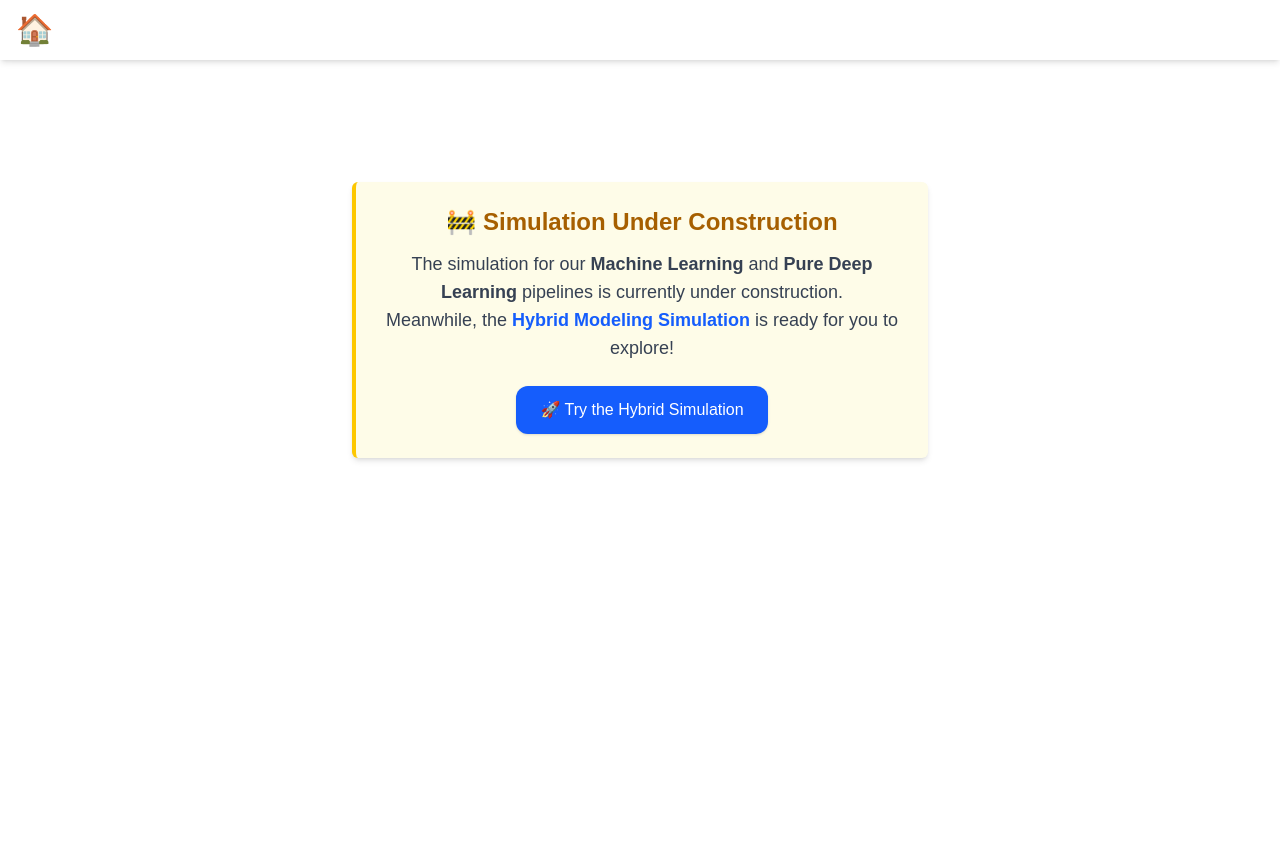
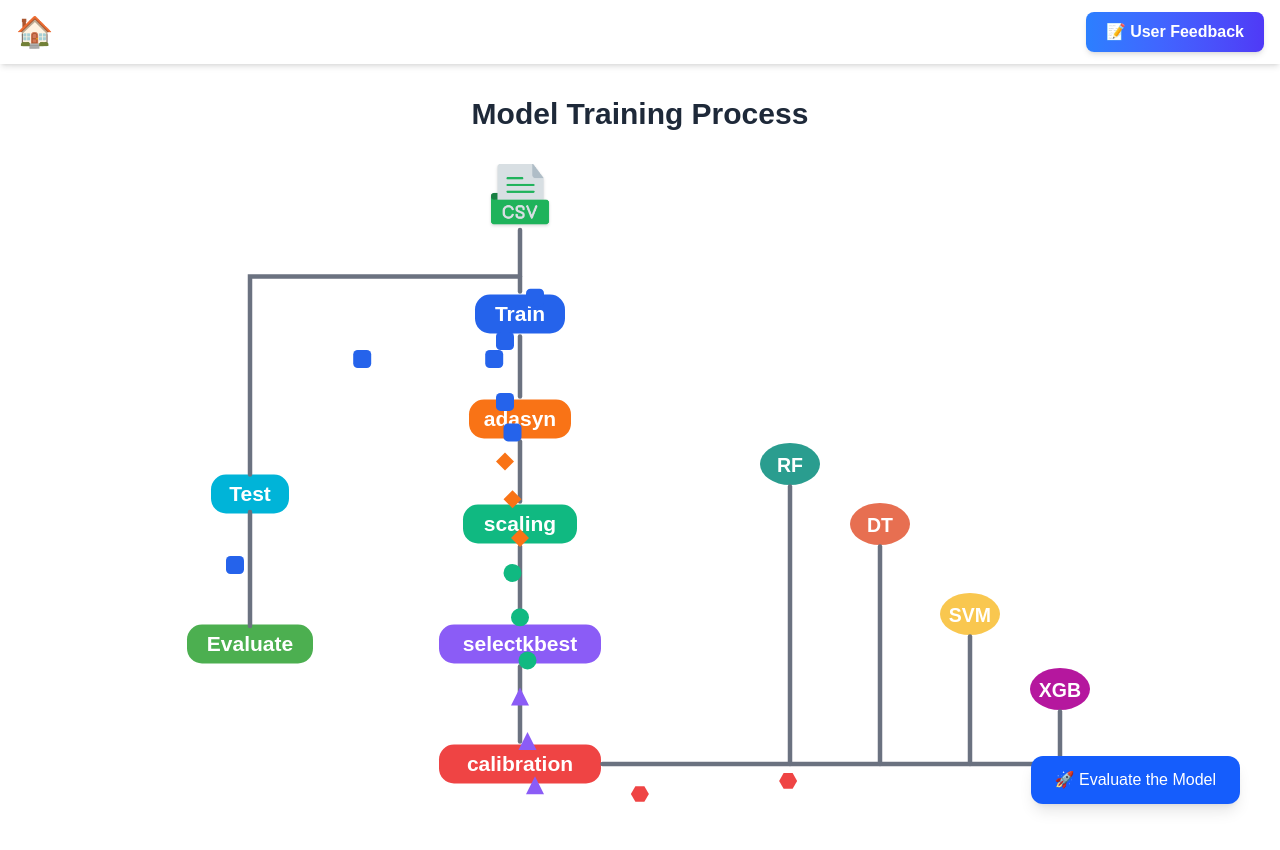
Before and after one commit to Krisha1703/Thyroid-Classification, a Next.js app: page /pure-ml in a window 1280 px wide. Shown: the top 850 px of the page. Before the commit the page ends 800 px from the top, so only its background shows below. Built offline with nearby package versions, Linux system fonts and the light colour scheme.

Commit message:
Created simulation for hybrid and pure-ml approach

```diff
--- a/src/app/page.js
+++ b/src/app/page.js
@@ -3,6 +3,7 @@
 import { useState } from 'react';
 import Link from 'next/link';
 import { motion } from 'framer-motion';
+import TopNavigation from '@/components/TopNavigation';
 
 export default function HomePage() {
   const [activeTab, setActiveTab] = useState(null);
@@ -40,6 +41,7 @@ export default function HomePage() {
 
   return (
     <main className="relative flex flex-col items-center justify-center min-h-screen bg-gray-100 px-4 py-8">
+      <TopNavigation />
       {/* Abstract & Objective Buttons */}
 
 
--- /dev/null
+++ b/src/app/pure-ml/model-evaluation/page.js
@@ -0,0 +1,61 @@
+"use client";
+
+import React from "react";
+import {
+  BarChart,
+  Bar,
+  XAxis,
+  YAxis,
+  CartesianGrid,
+  Tooltip,
+  Legend,
+  ResponsiveContainer,
+  Cell,
+} from "recharts";
+import TopNavigation from "@/components/TopNavigation";
+
+// Pure ML Binary Classification Accuracy (DDTI dataset)
+const data = [
+  { model: "SVM", accuracy: 95.59 },
+  { model: "XGBoost", accuracy: 95.59 },
+  { model: "Random Forest", accuracy: 91.18 },
+  { model: "Decision Tree", accuracy: 88.24 },
+];
+
+// Unique colors for each model
+const colors = ["#3B82F6", "#10B981", "#F59E0B", "#EF4444"];
+
+export default function PureMLBinaryChart() {
+  return (
+    <div className="w-full px-2 pt-20 pb-10">
+      <TopNavigation />
+      <h2 className="text-xl md:text-2xl font-bold text-center mb-6">
+        Pure ML Accuracy on DDTI Binary Classification
+      </h2>
+
+      <div className="w-11/12 sm:w-3/4 md:w-1/2 h-[300px] sm:h-[400px] mx-auto">
+        <ResponsiveContainer width="100%" height="100%">
+          <BarChart
+            data={data}
+            margin={{ top: 20, right: 30, left: 10, bottom: 50 }}
+          >
+            <CartesianGrid strokeDasharray="3 3" />
+            <XAxis
+              dataKey="model"
+              tick={{ fontSize: 12 }}
+              interval={0}
+              height={40}
+            />
+            <YAxis domain={[80, 100]} tick={{ fontSize: 12 }} />
+            <Tooltip />
+            <Bar dataKey="accuracy" >
+              {data.map((entry, index) => (
+                <Cell key={`cell-${index}`} fill={colors[index % colors.length]} />
+              ))}
+            </Bar>
+          </BarChart>
+        </ResponsiveContainer>
+      </div>
+    </div>
+  );
+}
--- a/src/app/pure-ml/page.js
+++ b/src/app/pure-ml/page.js
@@ -1,15 +1,124 @@
-"use client"
-import TopNavigation from "@/components/TopNavigation"
-import UnderConstructionNotice from "@/components/UnderConstructionNotice"
+"use client";
 
-const pureML = () => {
+import React, { useState, useEffect } from 'react';
+import { csvIconURL, PACKET_COUNT, STREAM_SPEED, PHASES_MODELS, colors, nodes, nodeDescriptions } from '@/components/constants';
+import PhasePacket from '@/components/phase-packet';
+import RenderNode from '@/components/RenderNode';
+import RenderLabelNode from '@/components/RenderLabelNode';
+import RenderStageNode from '@/components/RenderStageNode';
+import RenderModelNode from '@/components/RenderModelNode';
+import RenderConnections from '@/components/RenderConnections';
+import { useRouter } from 'next/navigation';
+import TopNavigation from '@/components/TopNavigation';
+
+export default function pureML() {
+  const [packets, setPackets] = useState([]);
+  const [selectedNode, setSelectedNode] = useState(null);
+   const router = useRouter();
+
+  useEffect(() => {
+    const initialPackets = [];
+    const totalPhasesArray = [
+      'root',
+      'splitToTrain',
+      'adasyn',
+      'scaling',
+      'selectkbest',
+      'calibration',
+      'splitToTest',
+      ...PHASES_MODELS,
+    ];
+
+    for (let i = 0; i < PACKET_COUNT; i++) {
+      const phaseIndex = i % totalPhasesArray.length;
+      const startProgress = (i / PACKET_COUNT) % 1;
+      initialPackets.push({
+        id: i,
+        phase: totalPhasesArray[phaseIndex],
+        progress: startProgress,
+      });
+    }
+    setPackets(initialPackets);
+
+    const interval = setInterval(() => {
+      setPackets((oldPackets) =>
+        oldPackets.map(({ id, phase, progress }) => {
+          let newProgress = progress + STREAM_SPEED;
+          if (newProgress > 1) {
+            const currentIndex = totalPhasesArray.indexOf(phase);
+            const nextIndex = (currentIndex + 1) % totalPhasesArray.length;
+            return { id, phase: totalPhasesArray[nextIndex], progress: 0 };
+          }
+          return { id, phase, progress: newProgress };
+        })
+      );
+    }, 25);
+
+    return () => clearInterval(interval);
+  }, []);
+
   return (
     <>
-        <TopNavigation />
-        <UnderConstructionNotice />
+    <TopNavigation />
+    <h2 className="md:text-3xl text-2xl font-bold mb-4 text-gray-800 mt-20 text-center p-4">Model Training Process</h2>
+     <div className="w-full relative">
+    <svg
+      viewBox="0 0 720 480"
+      preserveAspectRatio="xMidYMin meet"
+     className="w-full h-[90vh] sm:h-[100vh] md:h-[90vh] px-2 overflow-hidden mb-2"
 
-    </>
-  )
+    >
+
+      <RenderNode name="root" x={nodes.root.x} y={nodes.root.y} onClick={() => setSelectedNode("root")}/>
+      <RenderLabelNode name="Train" x={nodes.split.x} y={nodes.split.y} color={colors.root} onClick={() => setSelectedNode("train")} />
+      <RenderLabelNode name="Test"  x={nodes.testBranch.x} y={nodes.testBranch.y} color={colors.test} onClick={() => setSelectedNode("test")} />
+      <RenderLabelNode name="Evaluate" x={nodes.testEnd.x} y={nodes.testEnd.y} color={colors.evaluate} onClick={() => setSelectedNode("evaluate")} />
+
+
+      {nodes.trainStages.map((stage) => (
+        <RenderStageNode key={stage.name} {...stage} onClick={() => setSelectedNode(stage.name)}/>
+      ))}
+      {nodes.models.map((model) => (
+        <RenderModelNode key={model.name} {...model} onClick={() => setSelectedNode(model.name)}/>
+      ))}
+      <RenderConnections />
+      {packets.map((packet) => (
+        <PhasePacket key={packet.id} {...packet} />
+      ))}
+    </svg>
+
+
+  {/* Note Box */}
+  {/* Note Box */}
+{selectedNode && (
+  <div
+    className="
+      bg-yellow-100 border-l-4 border-yellow-500 text-yellow-800 p-4 rounded-md
+      w-full md:w-1/3
+      md:absolute md:top-10 md:right-20
+      mt-[-55vh] md:mt-0
+      z-10
+    "
+  >
+    <p className="text-md font-medium">{nodeDescriptions[selectedNode]}</p>
+  </div>
+)}
+
+
+  {/* Evaluate Button */}
+  <button
+    className="
+      bg-blue-600 text-white px-6 py-3 rounded-xl shadow-lg hover:bg-blue-700 transition-all
+      mt-4 md:mt-0
+      w-fit md:absolute md:bottom-20 md:right-10
+      mx-auto md:mx-0 block cursor-pointer
+    "
+    onClick={() => router.push('/pure-ml/model-evaluation')}
+  >
+    🚀 Evaluate the Model
+  </button>
+</div>
+
+  </>
+  );
 }
-
-export default pureML
--- a/src/components/TopNavigation.js
+++ b/src/components/TopNavigation.js
@@ -1,6 +1,7 @@
 "use client";
 import React from "react";
 import { useRouter } from "next/navigation";
+import { motion } from "framer-motion";
 
 export default function TopNavigation() {
   const router = useRouter();
@@ -17,13 +18,16 @@ export default function TopNavigation() {
       </button>
 
       {/* 💬 Feedback Button (Top Right, hidden for now) */}
-      <button
-        onClick={() => console.log("Open Survey")}
-        className="hidden text-gray-600 hover:text-gray-800 transition cursor-pointer text-3xl"
-        aria-label="Give feedback"
-      >
-        <span role="img" aria-label="feedback">💬</span>
-      </button>
+     <motion.button
+      whileHover={{ scale: 1.05 }}
+      whileTap={{ scale: 0.95 }}
+      onClick={() => router.push("https://forms.gle/ZznjZdozsHycEHLo6")}
+      className="text-sm sm:text-base font-semibold text-white bg-gradient-to-r cursor-pointer from-blue-500 to-indigo-600 px-5 py-2 rounded-lg shadow-md hover:from-blue-600 hover:to-indigo-700 transition-all"
+      aria-label="Give feedback"
+    >
+      📝 User Feedback
+    </motion.button>
+
     </div>
   );
 }
--- a/src/components/UnderConstructionNotice.js
+++ b/src/components/UnderConstructionNotice.js
@@ -13,16 +13,24 @@ export default function UnderConstructionNotice() {
           🚧 Simulation Under Construction
         </h2>
         <p className="text-gray-700 text-base md:text-lg">
-          The simulation for our <span className="font-semibold">Machine Learning</span> and <span className="font-semibold">Pure Deep Learning</span> pipelines is currently under construction.
+          The simulation for our <span className="font-semibold">Pure Deep Learning</span> pipeline is currently under construction.
           <br />
-          Meanwhile, the <span className="font-semibold text-blue-600">Hybrid Modeling Simulation</span> is ready for you to explore!
+          Meanwhile, the <span className="font-semibold text-green-600">Pure ML</span> and <span className="font-semibold text-blue-600">Hybrid Modeling</span> simulations are ready for you to explore!
         </p>
-        <button
-          onClick={() => router.push("/hybrid")}
-          className="mt-6 bg-blue-600 text-white px-6 py-3 cursor-pointer rounded-xl shadow hover:bg-blue-700 transition-all"
-        >
-          🚀 Try the Hybrid Simulation
-        </button>
+        <div className="mt-6 flex flex-col sm:flex-row gap-4 justify-center">
+          <button
+            onClick={() => router.push("/ml")}
+            className="bg-green-600 text-white px-6 py-3 rounded-xl shadow hover:bg-green-700 transition-all cursor-pointer"
+          >
+            🧠 Try the Pure ML Simulation
+          </button>
+          <button
+            onClick={() => router.push("/hybrid")}
+            className="bg-blue-600 text-white px-6 py-3 rounded-xl shadow hover:bg-blue-700 transition-all cursor-pointer"
+          >
+            ⚡ Try the Hybrid Simulation
+          </button>
+        </div>
       </div>
     </div>
   );
```
